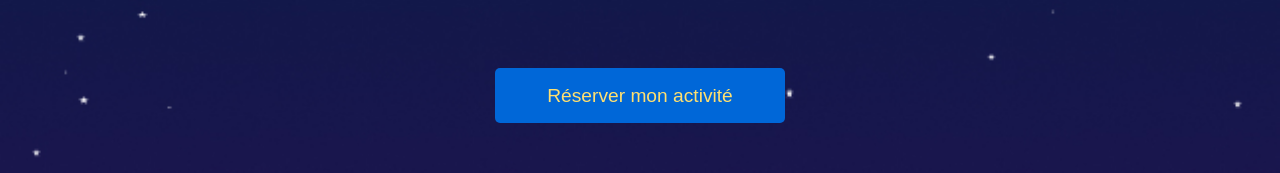
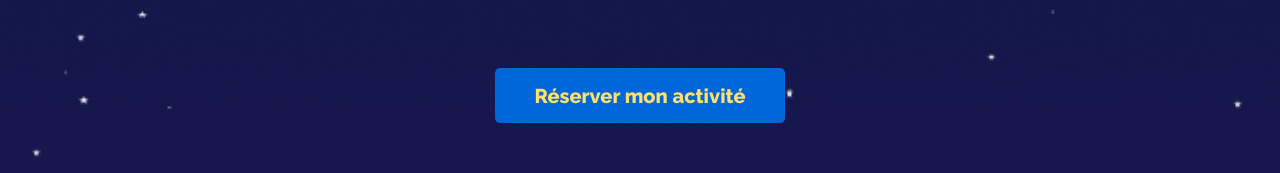
Before and after one commit to digital-event-2023-experience-visiteurs/main-app, a Vue app: page / in a window 1280 px wide. Shown: the part 469-642 px from the top of the page. Built offline with nearby package versions, Linux system fonts and the light colour scheme.

Commit message:
change font-weight Home

```diff
--- a/src/views/ReservationHome.vue
+++ b/src/views/ReservationHome.vue
@@ -28,7 +28,9 @@ div {
 	border: none;
 	border-radius: 5px;
 	padding: 10px 20px;
-	font-size: 1.2rem;
+	font-size: 20px;
 	cursor: pointer;
+	font-family: var(--fontPrimary);
+	font-weight: 800;
 }
 </style>
```
